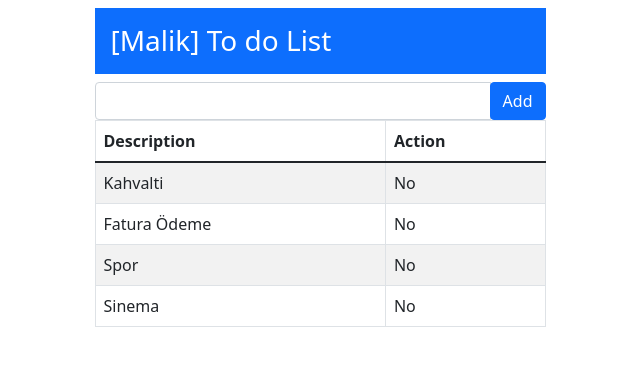
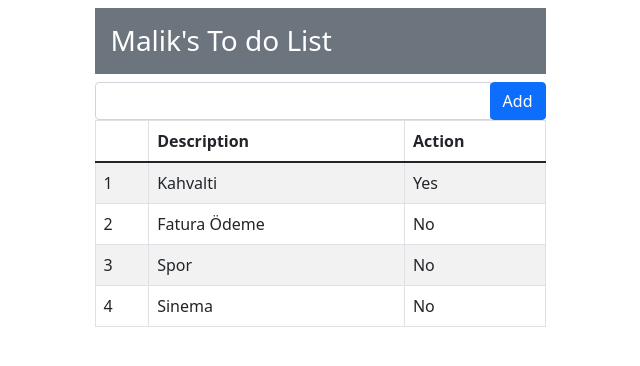
Before and after one commit to MuhammadSufyanMalik/todoApp, an Angular app: page / in a window 1280 px wide. Shown: the top 366 px of the page, without its empty margins (320-960 px from the left). Built offline with nearby package versions, Linux system fonts and the light colour scheme.

Commit message:
4-Model Created

```diff
--- a/src/app/app.component.html
+++ b/src/app/app.component.html
@@ -2,7 +2,7 @@
     <div class="container ">
       <div class="row justify-content-center">
         <div class="col-5 align-items-center">
-          <h3 class="bg-primary text-white p-3"> [{{user}}] To do List</h3>
+          <h3 class="bg-secondary text-white p-3"> {{getName()}} To do List</h3>
           <div class="input-group">
             <input type="text" class="form-control" />
             <div class="input-group-append">
@@ -12,14 +12,20 @@
           <table class="table table-striped table-bordered">
             <thead>
               <tr>
+                <th></th>
                 <th>Description</th>
                 <th>Action</th>
               </tr>
             </thead>
             <tbody>
-              <tr *ngFor="let item of items">
+              <tr *ngFor="let item of getItems(); let i = index">
+                <td>{{i+1}}</td>
                 <td>{{item.description}}</td>
-                <td>{{item.action}}</td>
+                <td [ngSwitch]="item.action">
+                  <span *ngSwitchCase="true">Yes</span>
+                  <span *ngSwitchCase="false">No</span>
+
+
 
               </tr>
             </tbody>
--- a/src/app/app.component.ts
+++ b/src/app/app.component.ts
@@ -1,3 +1,4 @@
+import { Model } from './model';
 import { Component } from '@angular/core';
 
 @Component({
@@ -6,11 +7,14 @@ import { Component } from '@angular/core';
   styleUrls: ['./app.component.css'],
 })
 export class AppComponent {
-  user = 'Malik';
-  items = [
-    { description: 'Kahvalti', action: 'No' },
-    { description: 'Fatura Ödeme', action: 'No' },
-    { description: 'Spor', action: 'No' },
-    { description: 'Sinema', action: 'No' }
-  ];
+
+  model = new Model();
+
+  getName(){
+    return this.model.user;
+  }
+
+  getItems(){
+    return this.model.items;
+  }
 }
--- /dev/null
+++ b/src/app/model.ts
@@ -0,0 +1,26 @@
+export class Model{
+  user;
+  items;
+
+  constructor(){
+    this.user = "Malik's";
+    this.items = [
+      new TodoItems("Kahvalti", true),
+      new TodoItems("Fatura Ödeme", false),
+      new TodoItems("Spor", false),
+      new TodoItems("Sinema", false),
+
+    ];
+  }
+}
+
+export class TodoItems {
+
+  description;
+  action;
+
+  constructor(description: string,action: boolean){
+    this.description = description;
+    this.action = action;
+  }
+}
```
